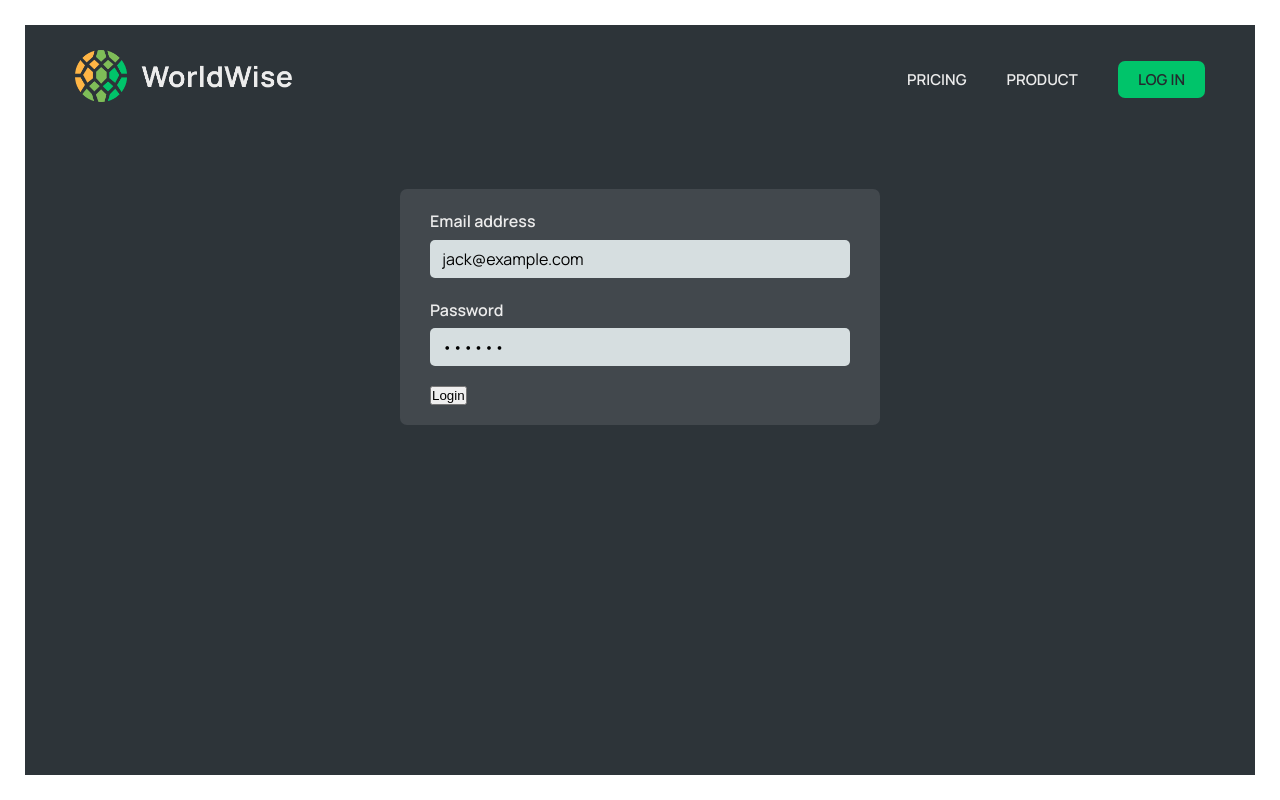
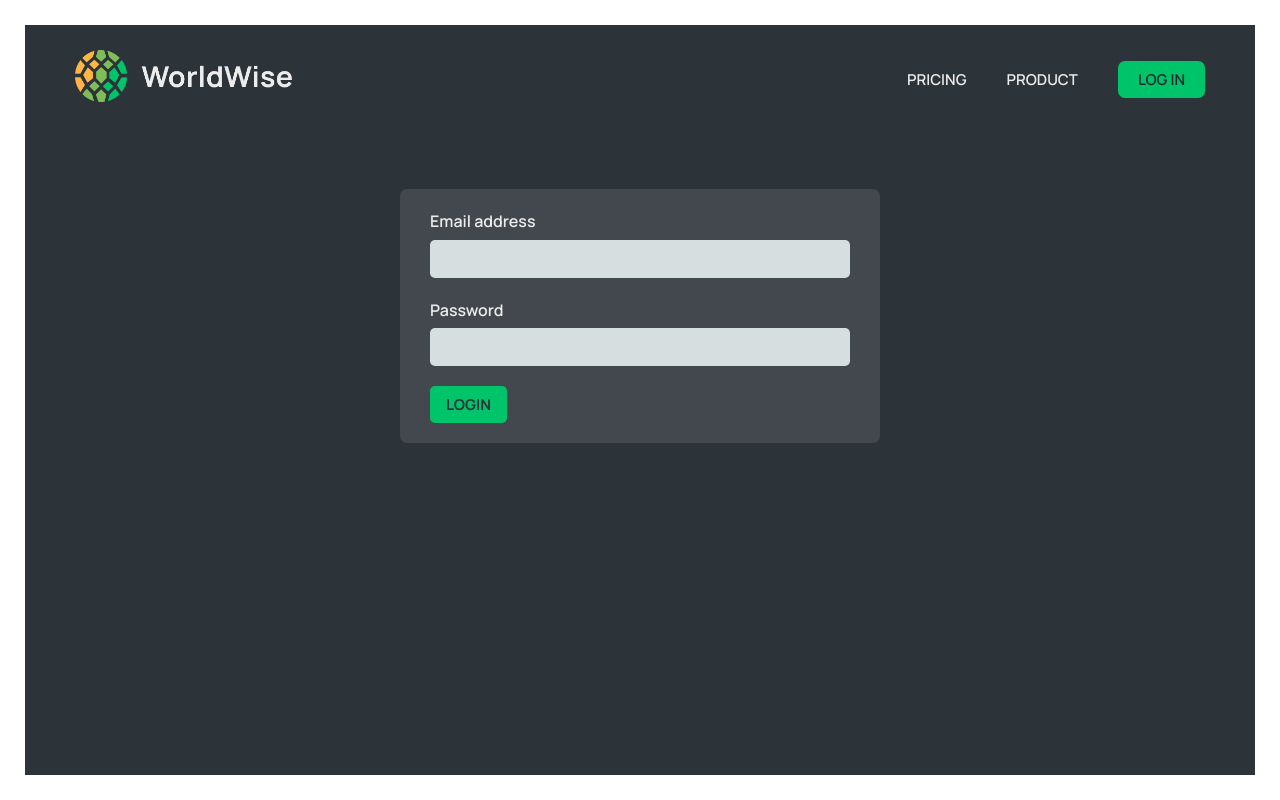
Before and after one commit to jasmindzogovic/worldwise, a React (Vite) app: page /login in a window 1280 px wide. Built offline with nearby package versions, Linux system fonts and the light colour scheme; data requests are answered from the project's data file.

Commit message:
improved login and logout functionality

```diff
--- a/src/components/User.jsx
+++ b/src/components/User.jsx
@@ -1,13 +1,7 @@
 import { useNavigate } from "react-router-dom";
 import { useAuth } from "../context/FakeAuthContext";
 import styles from "./User.module.css";
-
-const FAKE_USER = {
-  name: "Jack",
-  email: "jack@example.com",
-  password: "qwerty",
-  avatar: "https://i.pravatar.cc/100?u=zz",
-};
+import Button from "./Button";
 
 function User() {
   const navigate = useNavigate();
@@ -23,7 +17,9 @@ function User() {
     <div className={styles.user}>
       <img src={user.avatar} alt={user.name} />
       <span>Welcome, {user.name}</span>
-      <button onClick={handleClick}>Logout</button>
+      <Button type="prymary" onClick={handleClick}>
+        LogOut
+      </Button>
     </div>
   );
 }
--- a/src/pages/Login.jsx
+++ b/src/pages/Login.jsx
@@ -3,11 +3,12 @@ import { useEffect, useState } from "react";
 import PageNav from "../components/PageNav";
 import { useAuth } from "../context/FakeAuthContext";
 import { useNavigate } from "react-router-dom";
+import Button from "../components/Button";
 
 export default function Login() {
   // PRE-FILL FOR DEV PURPOSES
-  const [email, setEmail] = useState("jack@example.com");
-  const [password, setPassword] = useState("qwerty");
+  const [email, setEmail] = useState("");
+  const [password, setPassword] = useState("");
 
   const { login, isAuth } = useAuth();
 
@@ -45,14 +46,15 @@ export default function Login() {
         </div>
 
         <div>
-          <button
+          <Button
+            type="primary"
             onClick={(e) => {
               e.preventDefault();
               login(email, password);
             }}
           >
-            Login
-          </button>
+            LogIn
+          </Button>
         </div>
       </form>
     </main>
```
